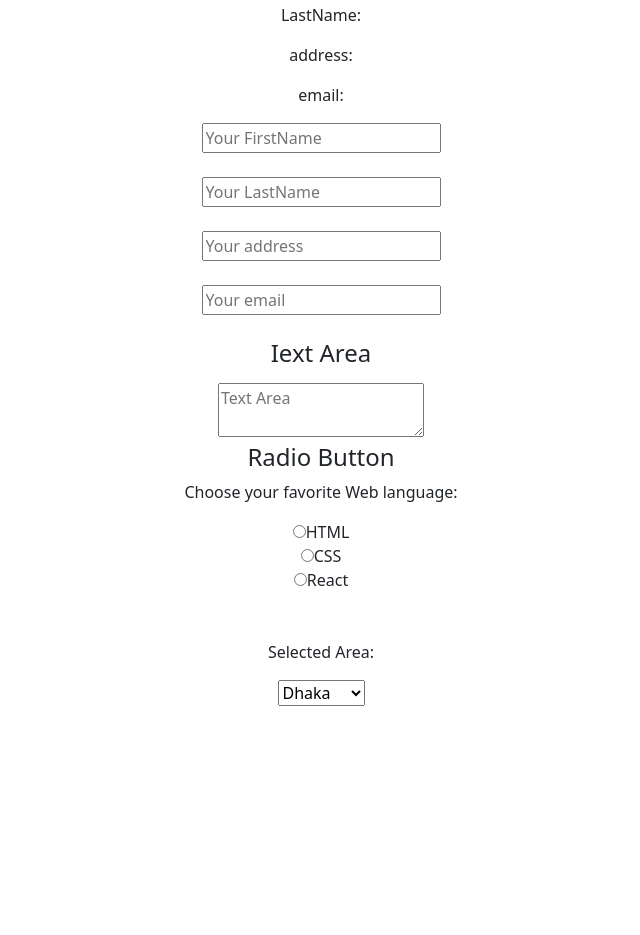
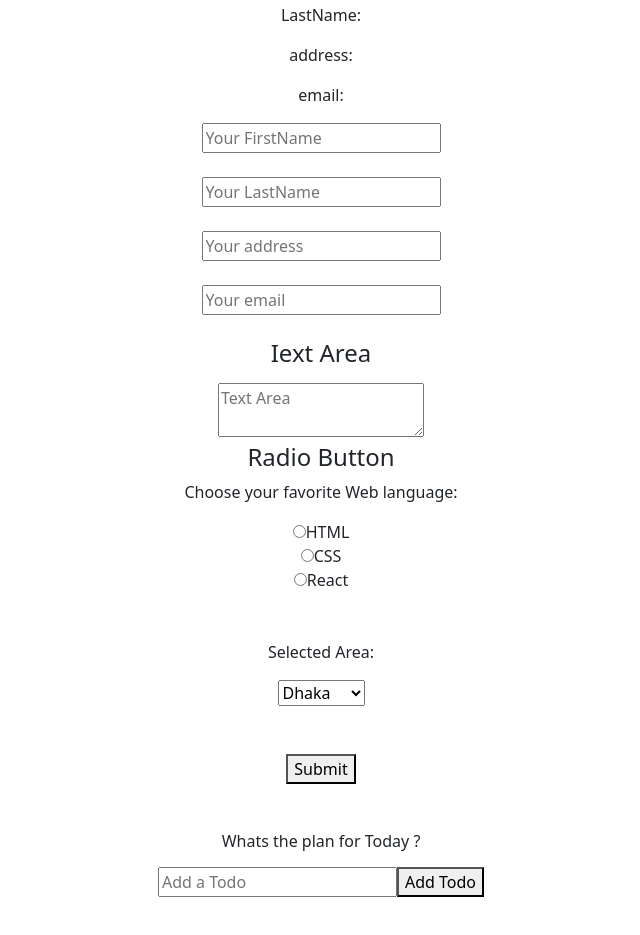
Before and after one commit to mrsamia/scrimba_tutorial, a React (Create React App) app in the folder my-app/: page / in a window 1280 px wide. Shown: the part 7740-8675 px from the top of the page, without its empty margins (319-959 px from the left). Before the commit the page ends 8542 px from the top, so only its background shows below. Built offline with nearby package versions, Linux system fonts and the light colour scheme.

Commit message:
SRM | Todo

```diff
--- a/my-app/src/App.js
+++ b/my-app/src/App.js
@@ -25,6 +25,8 @@ import BoxThree from './BoxSquare/BoxThree';
 import AccordionFour from './UseState/AccordionFour';
 import PopularEvents from './Template/PopularEvents';
 import FormOne from './Form/FormOne';
+import TodoList from './ToDo/TodoList';
+
 
 function App() {
   return (
@@ -56,6 +58,7 @@ function App() {
         <BoxThree/>
         <PopularEvents/>
         <FormOne/>
+        <TodoList/>
 
       </div>
       {/* <BbcMap />
--- a/my-app/src/Form/FormOne.js
+++ b/my-app/src/Form/FormOne.js
@@ -19,6 +19,11 @@ function FormOne(props) {
 
     }
 
+    function onSubmitHandle(event){
+        event.preventDefault()
+        console.log(value);
+    }
+
     return (
         <div className='container pt-5 pb-5'>
             <h4>Input Form</h4>
@@ -26,12 +31,15 @@ function FormOne(props) {
             <p>LastName: {value.lastname}</p>
             <p>address: {value.address}</p>
             <p>email: {value.email}</p>
-            <form>
+
+            <form onSubmit={onSubmitHandle}>
                 <input type="text" name="firstname" placeholder='Your FirstName' onChange={onchnageHandler} /><br></br><br></br>
                 <input type="text" name="lastname" placeholder='Your LastName' onChange={onchnageHandler} /><br></br><br></br>
                 <input type="text" name="address" placeholder='Your address' onChange={onchnageHandler} /><br></br><br></br>
                 <input type="text" name="email" placeholder='Your email' onChange={onchnageHandler} /><br></br><br></br>
-            </form>
+
+
+
                 <h4>Iext Area</h4>
                 <p>{value.textarea}</p>
                 <textarea type="text" name="textarea" placeholder='Text Area' onChange={onchnageHandler} />
@@ -54,6 +62,8 @@ function FormOne(props) {
                     <SelectOption />
                 </div>
 
+                <button>Submit</button>
+            </form>
 
         </div>
     );
--- /dev/null
+++ b/my-app/src/ToDo/TodoForm.js
@@ -0,0 +1,33 @@
+import React, { useState } from 'react';
+
+function TodoForm(props) {
+    const [value, setValue] = useState({
+        AddTodo:""
+    })
+
+    function onchnageHandler(event) {
+        var myName = event.target.name;
+        var myValue = event.target.value;
+        setValue({ ...value, [myName]: myValue });
+
+    }
+
+    function handleSubmit(event) {
+        event.preventDefault();
+        console.log(value);
+    }
+
+
+
+    return (
+        <div className='container pt-2 pb-4'>
+            <form onSubmit={handleSubmit}>
+                <input type="text" placeholder='Add a Todo' name="AddTodo" onChange={onchnageHandler} />
+                <button>Add Todo</button>
+            </form>
+            <p>{value.AddTodo}</p>
+        </div>
+    );
+}
+
+export default TodoForm;
--- /dev/null
+++ b/my-app/src/ToDo/TodoList.js
@@ -0,0 +1,13 @@
+import React from 'react';
+import TodoForm from './TodoForm';
+
+function TodoList(props) {
+    return (
+        <div>
+            <h6>Whats the plan for Today ?</h6>
+            <TodoForm/>
+        </div>
+    );
+}
+
+export default TodoList;
```
Also changed, not shown: my-app/src/ToDo/Todo.js (added). Lines whose indentation alone changed are shown as unchanged.
